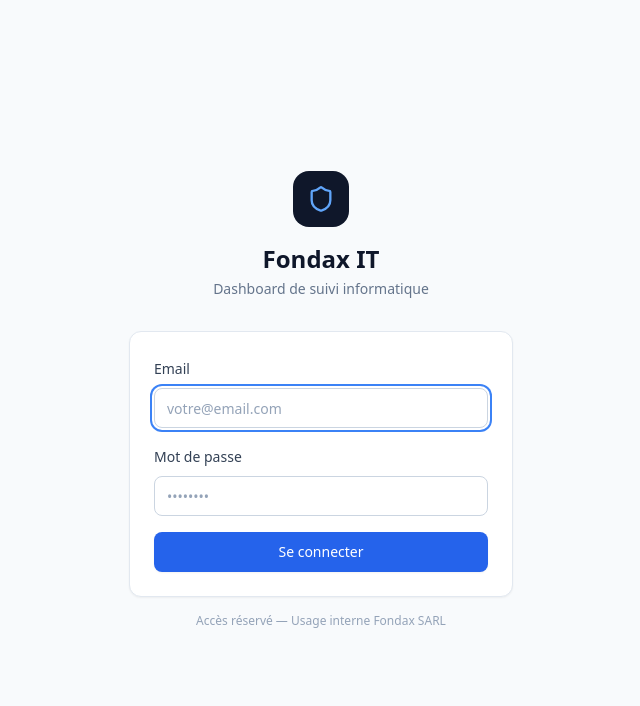
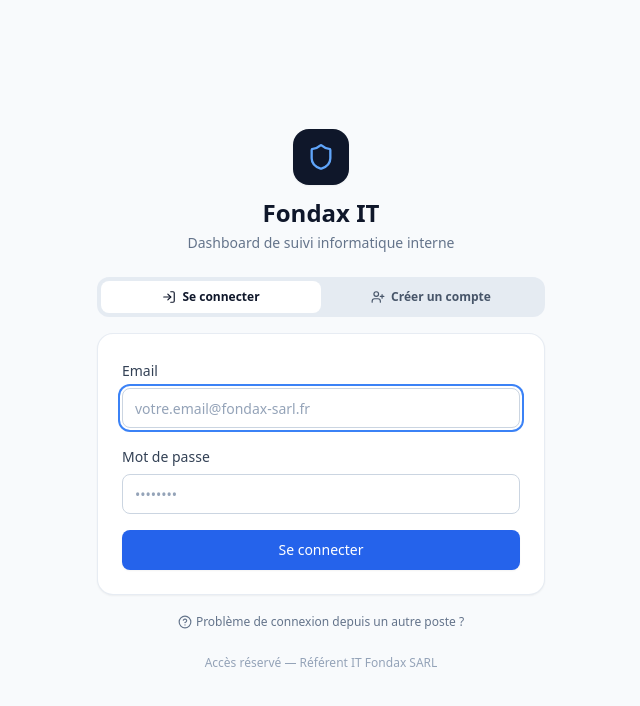
Before and after one commit to nicoflip/dashboard-Fondax, a Next.js app: page /login in a window 1280 px wide. Shown: the top 706 px of the page, without its empty margins (319-959 px from the left). Built offline with nearby package versions, Linux system fonts and the light colour scheme.

Commit message:
fix(auth): add default supabase credentials fallback, .env.example, and signup tab with diagnostic messages

```diff
--- a/src/app/login/page.tsx
+++ b/src/app/login/page.tsx
@@ -6,54 +6,117 @@ import { useRouter } from 'next/navigation'
 import { Button } from '@/components/ui/button'
 import { Input } from '@/components/ui/input'
 import { Label } from '@/components/ui/label'
-import { Shield, Loader2 } from 'lucide-react'
+import { Shield, Loader2, UserPlus, LogIn, AlertCircle, CheckCircle2, HelpCircle } from 'lucide-react'
 
 export default function LoginPage() {
+  const [mode, setMode] = useState<'login' | 'signup'>('login')
   const [email, setEmail] = useState('')
   const [password, setPassword] = useState('')
   const [error, setError] = useState('')
+  const [successMessage, setSuccessMessage] = useState('')
   const [loading, setLoading] = useState(false)
+  const [showHelp, setShowHelp] = useState(false)
   const router = useRouter()
 
-  const handleLogin = async (e: React.FormEvent) => {
+  const handleSubmit = async (e: React.FormEvent) => {
     e.preventDefault()
     setLoading(true)
     setError('')
+    setSuccessMessage('')
 
     const supabase = createClient()
-    const { error } = await supabase.auth.signInWithPassword({
+
+    if (mode === 'login') {
+      const { data, error: signInError } = await supabase.auth.signInWithPassword({
         email,
         password,
       })
 
-    if (error) {
-      setError('Email ou mot de passe incorrect')
+      if (signInError) {
+        const msg = signInError.message.toLowerCase()
+        if (msg.includes('invalid login credentials') || signInError.status === 400) {
+          setError('Email ou mot de passe incorrect. Si votre compte n\'a pas encore été créé, utilisez l\'onglet "Créer un compte".')
+        } else if (msg.includes('email not confirmed') || (signInError as any).code === 'email_not_confirmed') {
+          setError('Ce compte n\'a pas encore été confirmé. Dans la console Supabase (Authentication > Users), cliquez sur les options de l\'utilisateur puis "Confirm user", ou désactivez "Confirm email" dans Authentication > Providers > Email.')
+        } else if (msg.includes('fetch') || signInError.status === 0) {
+          setError('Impossible de joindre le serveur Supabase. Vérifiez votre connexion Internet.')
+        } else {
+          setError(signInError.message)
+        }
         setLoading(false)
         return
       }
 
       router.push('/')
       router.refresh()
+    } else {
+      // Sign Up Mode
+      const { data, error: signUpError } = await supabase.auth.signUp({
+        email,
+        password,
+      })
+
+      if (signUpError) {
+        setError(signUpError.message)
+        setLoading(false)
+        return
+      }
+
+      // If Supabase has email auto-confirm or session already created
+      if (data?.session) {
+        setSuccessMessage('Compte créé avec succès ! Connexion en cours...')
+        setTimeout(() => {
+          router.push('/')
+          router.refresh()
+        }, 1000)
+        return
+      }
+
+      // If Supabase requires email confirmation
+      setSuccessMessage('Compte créé ! Si la connexion échoue ensuite avec "Email not confirmed", confirmez l\'utilisateur dans Supabase (Authentication > Users > Confirm user) ou désactivez "Confirm email".')
+      setMode('login')
+      setLoading(false)
+    }
   }
 
   return (
-    <div className="min-h-screen flex items-center justify-center bg-slate-50 px-4">
-      <div className="w-full max-w-sm">
-        <div className="text-center mb-8">
-          <div className="inline-flex items-center justify-center w-14 h-14 bg-slate-900 rounded-2xl mb-4">
+    <div className="min-h-screen flex items-center justify-center bg-slate-50 px-4 py-8">
+      <div className="w-full max-w-md">
+        <div className="text-center mb-6">
+          <div className="inline-flex items-center justify-center w-14 h-14 bg-slate-900 rounded-2xl mb-3 shadow-sm">
             <Shield className="w-7 h-7 text-blue-400" />
           </div>
           <h1 className="text-2xl font-bold text-slate-900">Fondax IT</h1>
-          <p className="text-sm text-slate-500 mt-1">Dashboard de suivi informatique</p>
+          <p className="text-sm text-slate-500 mt-1">Dashboard de suivi informatique interne</p>
         </div>
 
-        <form onSubmit={handleLogin} className="bg-white rounded-xl border border-slate-200 shadow-sm p-6 space-y-4">
-          <div className="space-y-2">
+        {/* Mode Switch Tabs */}
+        <div className="flex bg-slate-200/80 p-1 rounded-xl mb-4 text-xs font-semibold">
+          <button
+            type="button"
+            onClick={() => { setMode('login'); setError(''); setSuccessMessage(''); }}
+            className={`flex-1 py-2 rounded-lg transition-all flex items-center justify-center gap-1.5 ${mode === 'login' ? 'bg-white text-slate-900 shadow-xs' : 'text-slate-600 hover:text-slate-900'}`}
+          >
+            <LogIn className="w-3.5 h-3.5" />
+            Se connecter
+          </button>
+          <button
+            type="button"
+            onClick={() => { setMode('signup'); setError(''); setSuccessMessage(''); }}
+            className={`flex-1 py-2 rounded-lg transition-all flex items-center justify-center gap-1.5 ${mode === 'signup' ? 'bg-white text-slate-900 shadow-xs' : 'text-slate-600 hover:text-slate-900'}`}
+          >
+            <UserPlus className="w-3.5 h-3.5" />
+            Créer un compte
+          </button>
+        </div>
+
+        <form onSubmit={handleSubmit} className="bg-white rounded-2xl border border-slate-200/80 shadow-sm p-6 space-y-4">
+          <div className="space-y-1.5">
             <Label htmlFor="email">Email</Label>
             <Input
               id="email"
               type="email"
-              placeholder="votre@email.com"
+              placeholder="votre.email@fondax-sarl.fr"
               value={email}
               onChange={(e) => setEmail(e.target.value)}
               required
@@ -61,7 +124,7 @@ export default function LoginPage() {
             />
           </div>
 
-          <div className="space-y-2">
+          <div className="space-y-1.5">
             <Label htmlFor="password">Mot de passe</Label>
             <Input
               id="password"
@@ -70,12 +133,24 @@ export default function LoginPage() {
               value={password}
               onChange={(e) => setPassword(e.target.value)}
               required
+              minLength={6}
             />
+            {mode === 'signup' && (
+              <p className="text-[11px] text-slate-500">6 caractères minimum.</p>
+            )}
           </div>
 
           {error && (
-            <div className="text-sm text-red-600 bg-red-50 border border-red-200 rounded-lg px-3 py-2">
-              {error}
+            <div className="text-xs text-red-700 bg-red-50 border border-red-200 rounded-xl p-3 flex items-start gap-2">
+              <AlertCircle className="w-4 h-4 text-red-600 shrink-0 mt-0.5" />
+              <span>{error}</span>
+            </div>
+          )}
+
+          {successMessage && (
+            <div className="text-xs text-emerald-800 bg-emerald-50 border border-emerald-200 rounded-xl p-3 flex items-start gap-2">
+              <CheckCircle2 className="w-4 h-4 text-emerald-600 shrink-0 mt-0.5" />
+              <span>{successMessage}</span>
             </div>
           )}
 
@@ -83,16 +158,50 @@ export default function LoginPage() {
             {loading ? (
               <>
                 <Loader2 className="w-4 h-4 mr-2 animate-spin" />
-                Connexion...
+                {mode === 'login' ? 'Connexion en cours...' : 'Création du compte...'}
               </>
+            ) : mode === 'login' ? (
+              'Se connecter'
             ) : (
-              'Se connecter'
+              'Créer mon compte'
             )}
           </Button>
         </form>
 
-        <p className="text-center text-xs text-slate-400 mt-4">
-          Accès réservé — Usage interne Fondax SARL
+        {/* Quick troubleshooting help toggle */}
+        <div className="mt-4 text-center">
+          <button
+            type="button"
+            onClick={() => setShowHelp(!showHelp)}
+            className="text-xs text-slate-500 hover:text-blue-600 font-medium inline-flex items-center gap-1"
+          >
+            <HelpCircle className="w-3.5 h-3.5" />
+            {showHelp ? 'Masquer l\'aide' : 'Problème de connexion depuis un autre poste ?'}
+          </button>
+        </div>
+
+        {showHelp && (
+          <div className="mt-3 bg-white border border-slate-200 rounded-xl p-4 text-xs text-slate-600 space-y-2 animate-in fade-in duration-200 shadow-xs">
+            <div className="font-semibold text-slate-800">Guide de validation d'accès :</div>
+            <ol className="list-decimal list-inside space-y-1.5 pl-1">
+              <li>
+                <strong>Fichier de configuration</strong> : Sur le poste cloné, vérifiez la présence du fichier <code className="bg-slate-100 px-1 py-0.5 rounded text-slate-800">.env.local</code>. S'il n'est pas présent, créez-le à partir de <code className="bg-slate-100 px-1 py-0.5 rounded text-slate-800">.env.example</code>.
+              </li>
+              <li>
+                <strong>Création directe</strong> : Utilisez l'onglet <em>"Créer un compte"</em> ci-dessus avec votre email et mot de passe.
+              </li>
+              <li>
+                <strong>Confirmation email Supabase</strong> : Dans la console <a href="https://supabase.com/dashboard" target="_blank" rel="noreferrer" className="text-blue-600 underline">Supabase</a> $\to$ <em>Authentication $\to$ Users</em>, vérifiez que l'utilisateur est confirmé. Vous pouvez exécuter dans le <em>SQL Editor</em> :
+                <pre className="bg-slate-900 text-slate-100 p-2 rounded text-[11px] mt-1 overflow-x-auto">
+                  UPDATE auth.users SET email_confirmed_at = now() WHERE email_confirmed_at IS NULL;
+                </pre>
+              </li>
+            </ol>
+          </div>
+        )}
+
+        <p className="text-center text-xs text-slate-400 mt-5">
+          Accès réservé — Référent IT Fondax SARL
         </p>
       </div>
     </div>
--- a/src/lib/supabase/client.ts
+++ b/src/lib/supabase/client.ts
@@ -1,24 +1,21 @@
 import { createBrowserClient } from '@supabase/ssr'
+
+const DEFAULT_SUPABASE_URL = 'https://shapgbvpqbtqfycujydw.supabase.co'
+const DEFAULT_SUPABASE_ANON_KEY = 'eyJhbGciOiJIUzI1NiIsInR5cCI6IkpXVCJ9.eyJpc3MiOiJzdXBhYmFzZSIsInJlZiI6InNoYXBnYnZwcWJ0cWZ5Y3VqeWR3Iiwicm9sZSI6ImFub24iLCJpYXQiOjE3ODkzNDYxMjcsImV4cCI6MjEwNDkyMjEyN30.5BKWtbNU7zUXwnDZ0njMDvPEqHy7Ms0CgSYexOfo_4M'
 
 let clientInstance: ReturnType<typeof createBrowserClient> | null = null
 
 export function createClient() {
   if (clientInstance) return clientInstance
 
-  let url = process.env.NEXT_PUBLIC_SUPABASE_URL || 'https://placeholder.supabase.co'
-  const key = process.env.NEXT_PUBLIC_SUPABASE_ANON_KEY || 'placeholder'
-
-  try {
-    new URL(url)
-  } catch {
-    url = 'https://placeholder.supabase.co'
-  }
+  const url = process.env.NEXT_PUBLIC_SUPABASE_URL || DEFAULT_SUPABASE_URL
+  const key = process.env.NEXT_PUBLIC_SUPABASE_ANON_KEY || DEFAULT_SUPABASE_ANON_KEY
 
   try {
     clientInstance = createBrowserClient(url, key)
     return clientInstance
   } catch (error) {
     console.error('Fatal error creating Supabase browser client:', error)
-    return createBrowserClient('https://placeholder.supabase.co', 'placeholder')
+    return createBrowserClient(DEFAULT_SUPABASE_URL, DEFAULT_SUPABASE_ANON_KEY)
   }
 }
```
Also changed, not shown: src/lib/supabase/server.ts (+7 -10 lines), src/middleware.ts (+5 -2 lines), 1 other file (tests, documents, lock files or other folders). Lines whose indentation alone changed are shown as unchanged.
